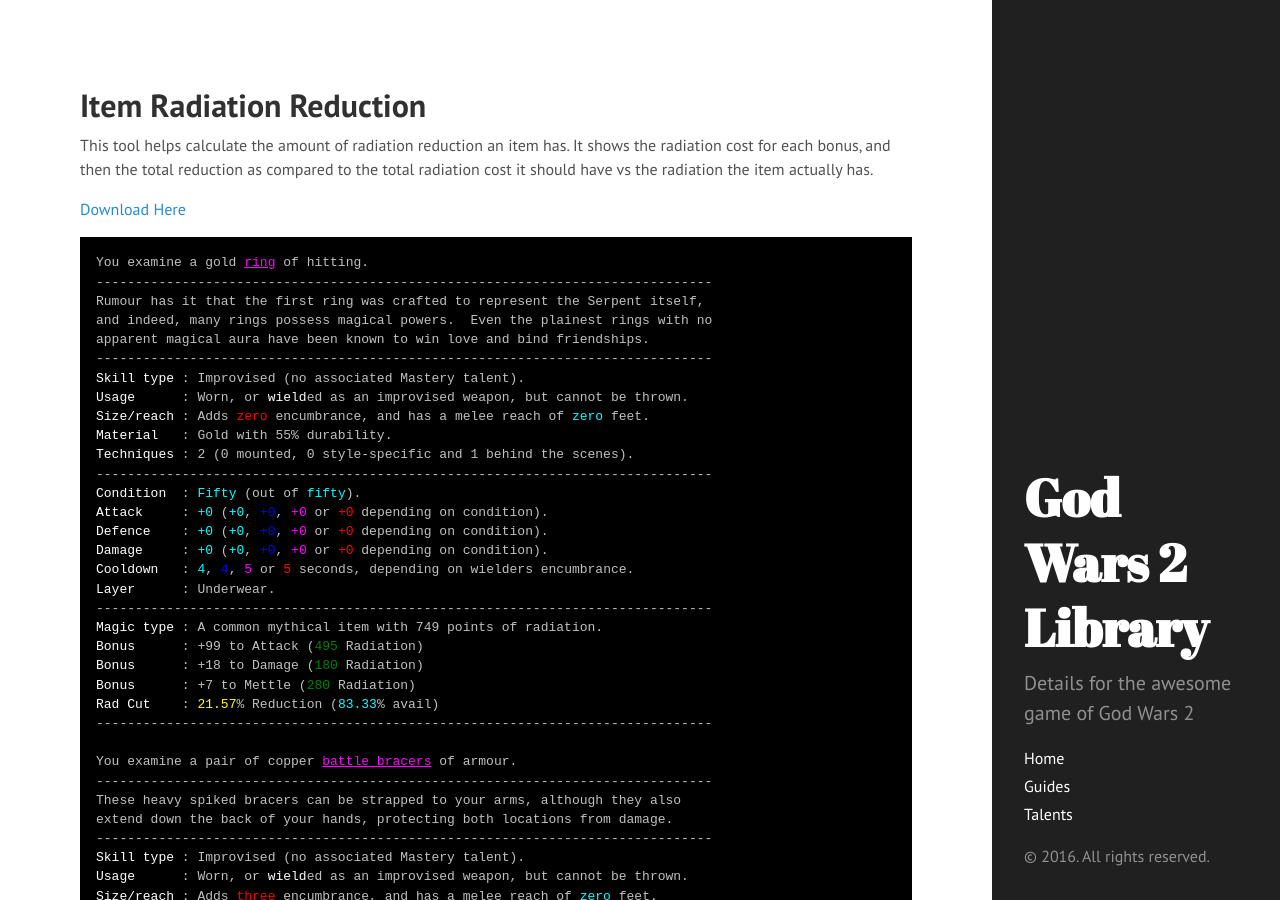
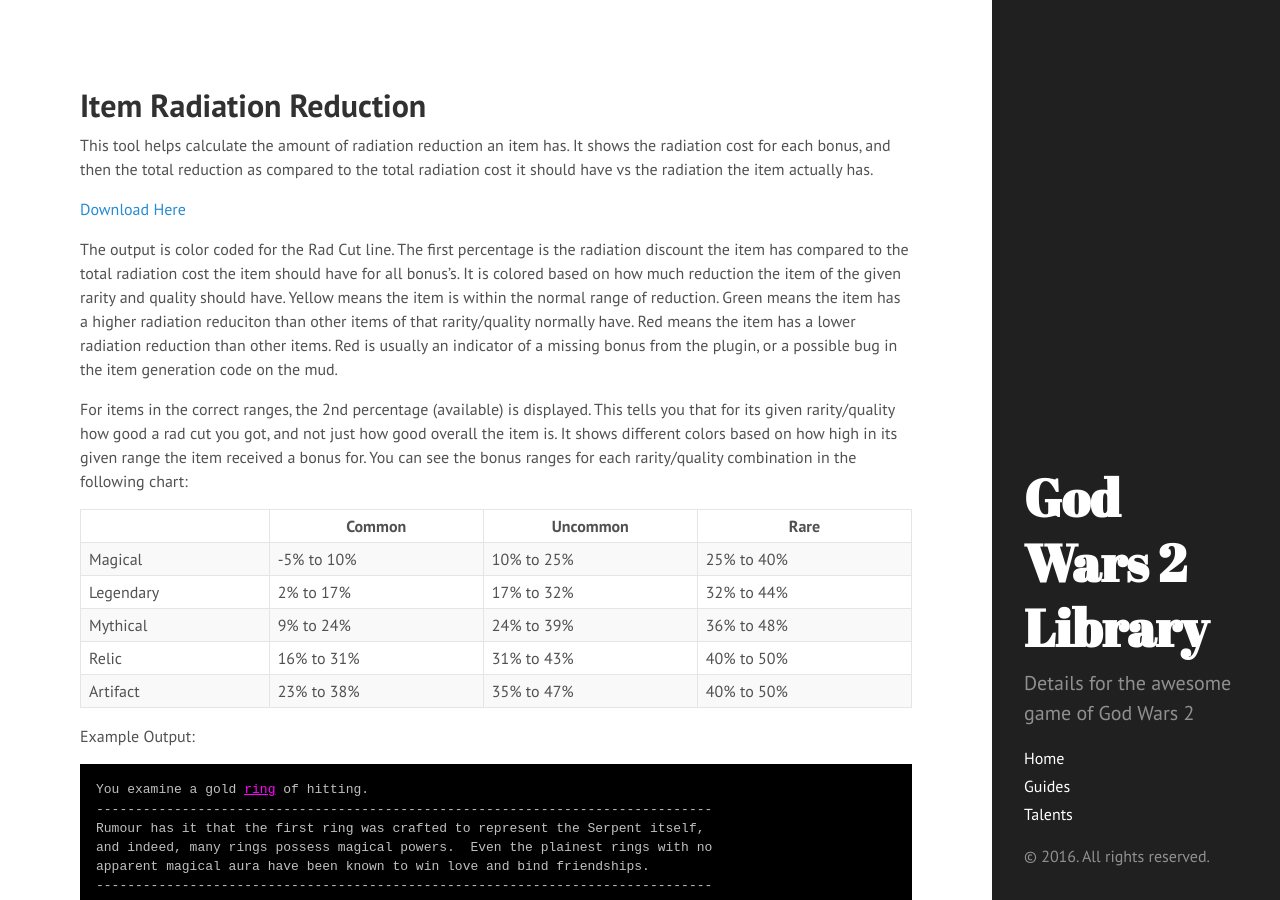
Before and after one commit to godwars2/godwars2.github.io, a Jekyll site: the page built from plugins/rad-reduction.md, in a window 1280 px wide and 900 px high. Built offline with Jekyll 4.4.1, drawn with Linux system fonts in a browser that asks for light colours.

Commit message:
Add more notes about the output, and the chart for item bonus ranges

```diff
--- a/plugins/rad-reduction.md
+++ b/plugins/rad-reduction.md
@@ -11,6 +11,32 @@ compared to the total radiation cost it should have vs the radiation the item
 actually has.
 
 [Download Here]({{ site.baseurl }}/public/downloads/GW2_Item_Rad_Cut.xml)
+
+The output is color coded for the Rad Cut line. The first percentage is the
+radiation discount the item has compared to the total radiation cost the item
+should have for all bonus's. It is colored based on how much reduction the item
+of the given rarity and quality should have. Yellow means the item is within
+the normal range of reduction. Green means the item has a higher radiation
+reduciton than other items of that rarity/quality normally have. Red means the
+item has a lower radiation reduction than other items. Red is usually an
+indicator of a missing bonus from the plugin, or a possible bug in the item
+generation code on the mud.
+
+For items in the correct ranges, the 2nd percentage (available) is displayed.
+This tells you that for its given rarity/quality how good a rad cut you got, and
+not just how good overall the item is. It shows different colors based on how
+high in its given range the item received a bonus for. You can see the bonus
+ranges for each rarity/quality combination in the following chart:
+
+||Common|Uncommon|Rare|
+|---|---|---|---|
+Magical|-5% to 10%|10% to 25%|25% to 40%
+Legendary|2% to 17%|17% to 32%|32% to 44%
+Mythical|9% to 24%|24% to 39%|36% to 48%
+Relic|16% to 31%|31% to 43%|40% to 50%
+Artifact|23% to 38%|35% to 47%|40% to 50%
+
+Example Output:
 
 <!-- Produced by MUSHclient v 5.03 - www.mushclient.com -->
 <pre style="background-color: black;"><code><font size="2" face="Courier New, FixedSys, Lucida Console, Courier New, Courier"><font color="#C0C0C0">You examine a gold </font><font color="#FF00FF"><u>ring</u></font><font color="#C0C0C0"> of hitting.
```
